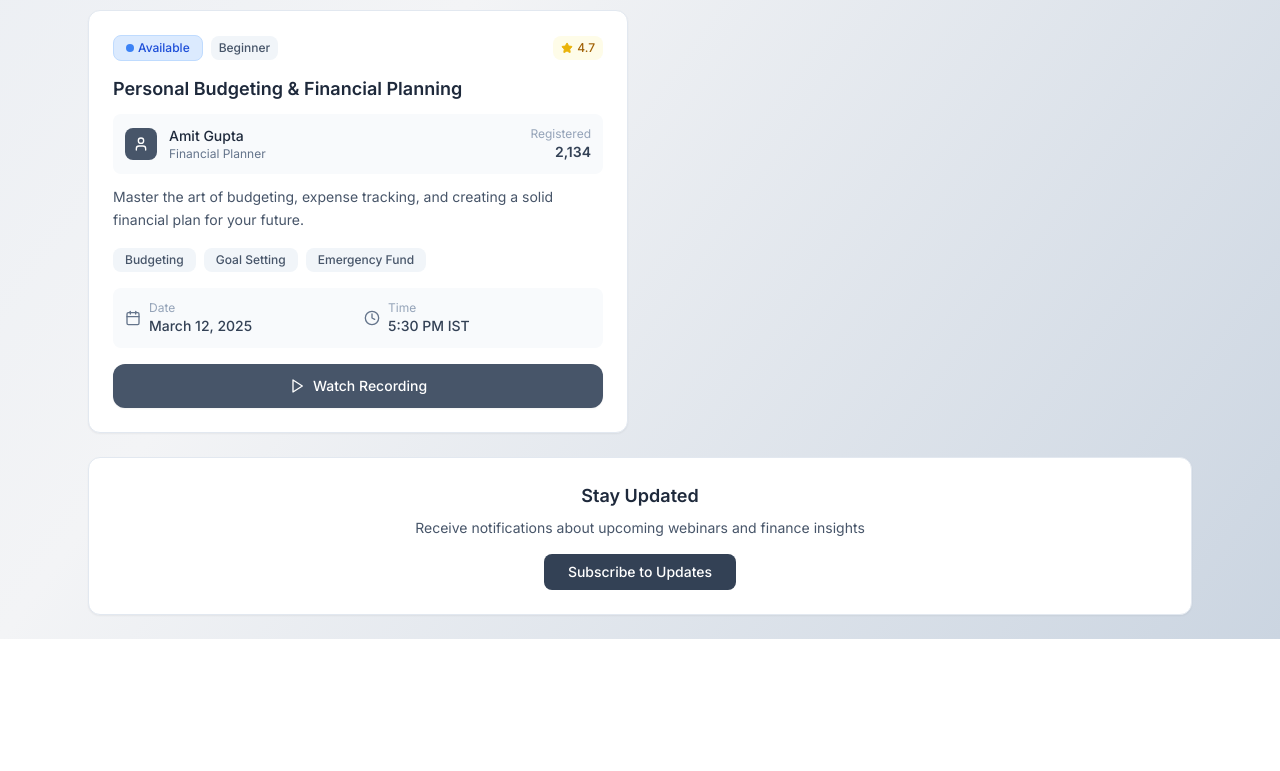
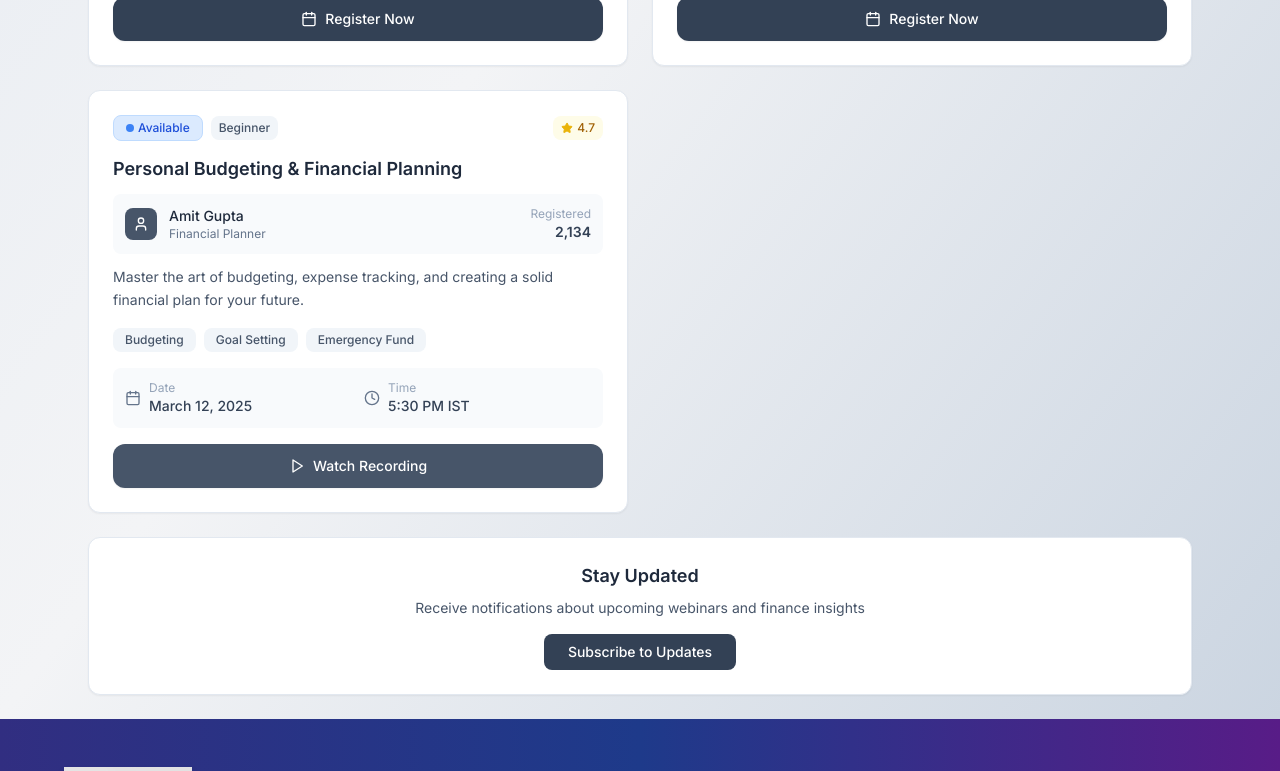
Before and after one commit to Clusters-Config/Fin-Quest, a React (Vite) app in the folder frontend/: page /ForumPage in a window 1280 px wide. Shown: the part 1102-1873 px from the top of the page. Before the commit the page ends 1741 px from the top, so only its background shows below. Built offline with nearby package versions, Linux system fonts and the light colour scheme.

Commit message:
feat: add Header and Footer components to FinanceForum for improved layout

```diff
--- a/frontend/src/learn_path_components/ForumPage.jsx
+++ b/frontend/src/learn_path_components/ForumPage.jsx
@@ -30,6 +30,8 @@ import {
   Target,
   Globe
 } from 'lucide-react';
+import Header from '../Services/Header.jsx';
+import Footer from '../Services/Footer.jsx';
 
 function FinanceForum() {
   const [activeTab, setActiveTab] = useState('webinars');
@@ -154,7 +156,10 @@ function FinanceForum() {
   ];
 
   return (
-    <div className="min-h-screen bg-slate-100 relative">
+    <div>
+            <Header/>
+
+    <div className="min-h-screen bg-slate-100 relative mt-20">
       {/* Professional Background */}
       <div className="absolute inset-0 bg-gradient-to-br from-slate-200 via-gray-100 to-slate-300"></div>
 
@@ -903,6 +908,9 @@ function FinanceForum() {
           </div>
         )}
       </div>
+
+    </div>
+    <Footer />
     </div>
   );
 }
```
